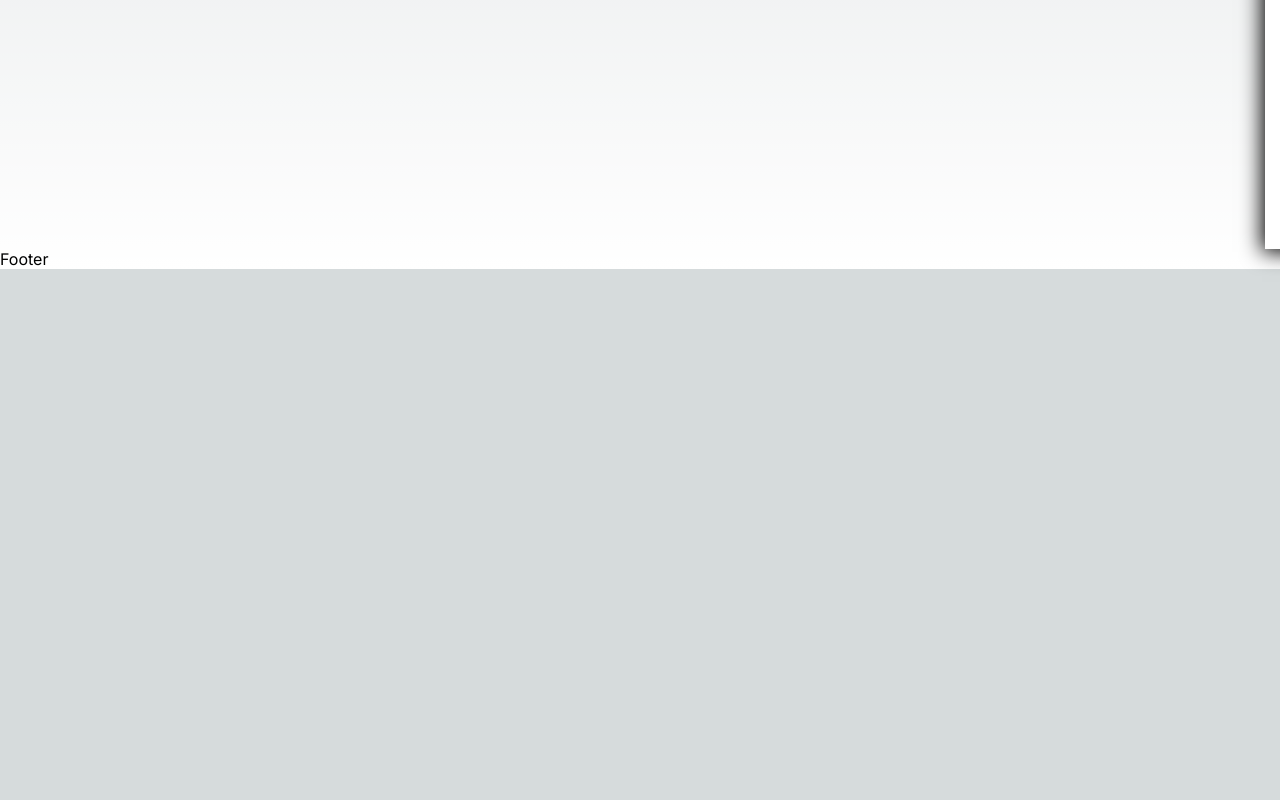
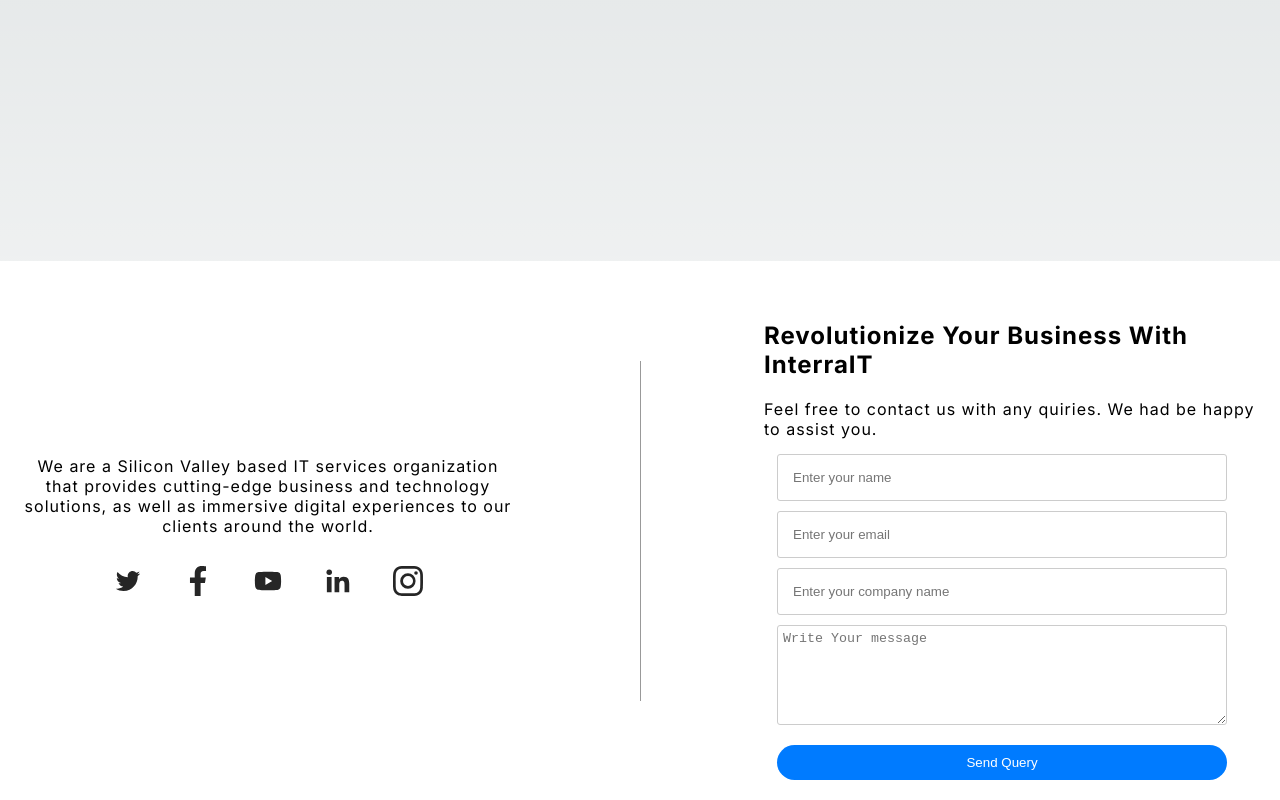
Before and after one commit to InterraIT-sombee-shanu/interra-web, a Next.js app: page / in a window 1280 px wide. Shown: the part 551-1351 px from the top of the page. Before the commit the page ends 820 px from the top, so only its background shows below. Built offline with nearby package versions, Linux system fonts and the light colour scheme.

Commit message:
Footer ui design, form and social media added

```diff
--- a/src/app/Components/footer/footer.tsx
+++ b/src/app/Components/footer/footer.tsx
@@ -1,19 +1,82 @@
 "use client"
-
 
 import React from 'react';
 import styled from 'styled-components';
 
+import SocailSection from './SocialSection';
+import FooterForm from './footerform';
+
+const FooterContainer = styled.footer`
+  display: flex;
+  margin-top: 10px;
+  justify-content: space-between;
+  align-items: center;
+  background-color: #fff;
+  color: #000;
+  padding: 20px;
+  letter-spacing: 1px;
+  width: 100%;
+`;
+
+const LeftSide = styled.div`
+  display: flex;
+  flex-direction: column;
+  align-items: center;
+  width: 40%;
+`;
+
+const Paragraph = styled.p`
+  margin-bottom: 20px;
+  text-align: center;
+`;
+
+const RightSide = styled.div`
+  display: flex;
+  margin-top: 40px;
+  flex-direction: column;
+  align-items: center;
+  width: 40%;
+`;
+
+const RightSideHeader = styled.h2`
+  font-size: 24px;
+  margin-bottom: 20px;
+  color: #000;
+`;
+
+const RightSideParagraph = styled.p`
+  font-size: 16px;
+  margin-bottom: 15px;
+  color: #000;
+`;
+
+const VerticalLine = styled.div`
+  width: 1px;
+  height: 340px;
+  background-color: #999;
+`;
+
+const CenteredVerticalLineWrapper = styled.div`
+  display: flex;
+  align-items: center;
+  margin: 0 20px;
+`;
 
 export default function Footer() {
-    return (
-        <div>Footer</div>
-        // <Wrapper>Footer</Wrapper>
-    )
+  return (
+    <FooterContainer>
+      <LeftSide>
+        <Paragraph>We are a Silicon Valley based IT services organization that provides cutting-edge business and technology solutions, as well as immersive digital experiences to our clients around the world.</Paragraph>
+        <SocailSection />
+      </LeftSide>
+      <CenteredVerticalLineWrapper>
+        <VerticalLine />
+      </CenteredVerticalLineWrapper>
+      <RightSide>
+        <RightSideHeader>Revolutionize Your Business With InterraIT</RightSideHeader>
+        <RightSideParagraph>Feel free to contact us with any quiries. We had be happy to assist you.</RightSideParagraph>
+        <FooterForm />
+      </RightSide>
+    </FooterContainer>
+  );
 }
-
-// const Wrapper = styled.div`
-//     height: 100px;
-//     background-color: #fff;
-//     width: 100%;
-// `
--- /dev/null
+++ b/src/app/Components/footer/footerform.tsx
@@ -0,0 +1,52 @@
+import React from 'react';
+import styled from 'styled-components';
+
+const Form = styled.form`
+  display: flex;
+  flex-direction: column;
+  margin-right: 20px;
+`;
+
+const FormInput = styled.input`
+  margin-bottom: 10px;
+  padding: 15px;
+  border: 1px solid #ccc;
+  border-radius: 3px;
+  width: 450px;
+
+  ::placeholder {
+    color: #999;
+    font-style: italic;
+  }
+`;
+
+const FormTextArea = styled.textarea`
+  margin-bottom: 10px;
+  padding: 5px;
+  border: 1px solid #ccc;
+  border-radius: 3px;
+  width: 100%;
+  height: 100px;
+`;
+
+const SubmitButton = styled.button`
+  background-color: #007bff;
+  color: #fff;
+  border: none;
+  padding: 10px 15px;
+  border-radius: 30px;
+  margin-top: 10px;
+  cursor: pointer;
+`;
+
+export default function FooterForm() {
+    return (
+        <Form>
+          <FormInput type="text" id="name" name="name" placeholder="Enter your name" />
+          <FormInput type="email" id="email" name="email" placeholder="Enter your email" />
+          <FormInput type="text" id="company" name="company" placeholder="Enter your company name" />
+          <FormTextArea id="message" name="message" placeholder='Write Your message'></FormTextArea>
+          <SubmitButton type="submit">Send Query</SubmitButton>
+        </Form>
+    )
+}
--- /dev/null
+++ b/src/app/Components/footer/socialsection.tsx
@@ -0,0 +1,109 @@
+import React from "react";
+import styled from "styled-components";
+
+import { AiOutlineTwitter, AiFillYoutube } from 'react-icons/ai';
+import { FaFacebookF } from'react-icons/fa';
+import { BiLogoLinkedin } from 'react-icons/bi';
+import { BsInstagram } from 'react-icons/bs';
+
+const SocialMediaIconsWrapper = styled.ul`
+  list-style: none;
+  display: flex;
+  justify-content: center;
+`;
+
+
+const SocialMediaLink = styled.a`
+  margin: 0 10px;
+  position: relative;
+  width: 50px;
+  height: 50px;
+  background-color: #fff;
+  text-align: center;
+  line-height: 50px; /* Set line-height to match the height of the circle */
+  font-size: 20px;
+  display: block;
+  border-radius: 50%;
+  position: relative;
+  overflow: hidden;
+  border: 3px solid #fff;
+  z-index: 1;
+  text-decoration: none;
+  display: flex; /* Use flexbox for centering */
+  justify-content: center; /* Horizontally center */
+  align-items: center; /* Vertically center */
+
+  &:before {
+    content: "";
+    position: absolute;
+    top: 100%;
+    left: 0;
+    width: 100%;
+    height: 100%;
+    transition: 0.5s;
+    z-index: 2;
+  }
+
+  &:hover .icon {
+    color: #fff;
+    transform: translate(-50%, -50%) scale(1.2); /* Add this line to scale the icon slightly on hover */
+  }
+
+  &:hover:before {
+    top: 0;
+  }
+
+  .icon {
+    position: relative;
+    color: #262626;
+    transition: 0.5s;
+    z-index: 3;
+  }
+
+  &:hover .icon {
+    color: #fff;
+    transform: rotateY(360deg);
+  }
+
+  &:nth-child(1):before {
+    background: #55acee;
+  }
+
+  &:nth-child(2):before {
+    background: #3b5999;
+  }
+
+  &:nth-child(3):before {
+    background: #cd201f;
+  }
+
+  &:nth-child(4):before {
+    background: #0072b1;
+  }
+
+  &:nth-child(5):before {
+    background-image: linear-gradient(#feda75, #fa7e1e, #d62976, #962fbf, #4f5bd5);
+  }
+`;
+
+export default function SocailSection() {
+    return (
+        <SocialMediaIconsWrapper>
+            <SocialMediaLink href="#">
+              <AiOutlineTwitter style = {{ fontSize: "30px" }} className = 'icon' />
+            </SocialMediaLink>
+            <SocialMediaLink href="https://www.facebook.com/people/Interra-Information-Technologies/100083346548715/">
+            <FaFacebookF style = {{ fontSize: "30px" }} className = 'icon' />
+            </SocialMediaLink>
+            <SocialMediaLink href="https://www.youtube.com/user/InterraITOfficalPage">
+            <AiFillYoutube style = {{ fontSize: "30px" }} className = 'icon' />
+            </SocialMediaLink>
+            <SocialMediaLink href="https://www.linkedin.com/company/interra-information-technologies-interrait/mycompany/">
+            <BiLogoLinkedin style = {{ fontSize: "30px" }} className = 'icon' />
+            </SocialMediaLink>
+            <SocialMediaLink href="https://www.instagram.com/interrainformationtechnologies/?igshid=NDRkN2NkYzU%3D">
+            <BsInstagram style = {{ fontSize: "30px" }} className = 'icon' />
+            </SocialMediaLink>
+        </SocialMediaIconsWrapper>
+    )
+}
--- a/src/app/layout.tsx
+++ b/src/app/layout.tsx
@@ -19,7 +19,8 @@
   return (
     <html lang="en">
       <body className={inter.className}>
-        <Header />
+        {/* <Header /> */}
+        <hr />
         <main>{children}</main>
         <Footer />
         </body>
```
